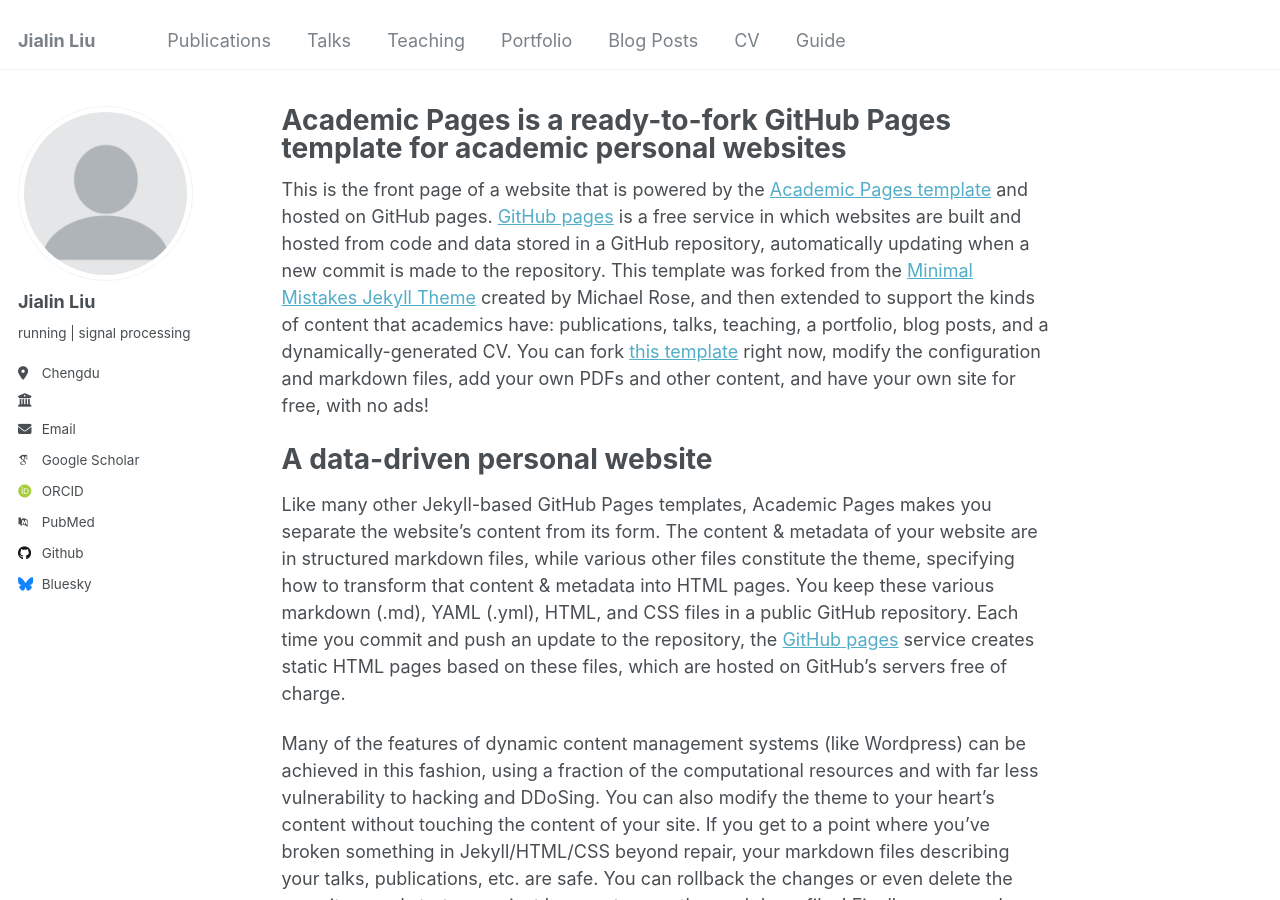
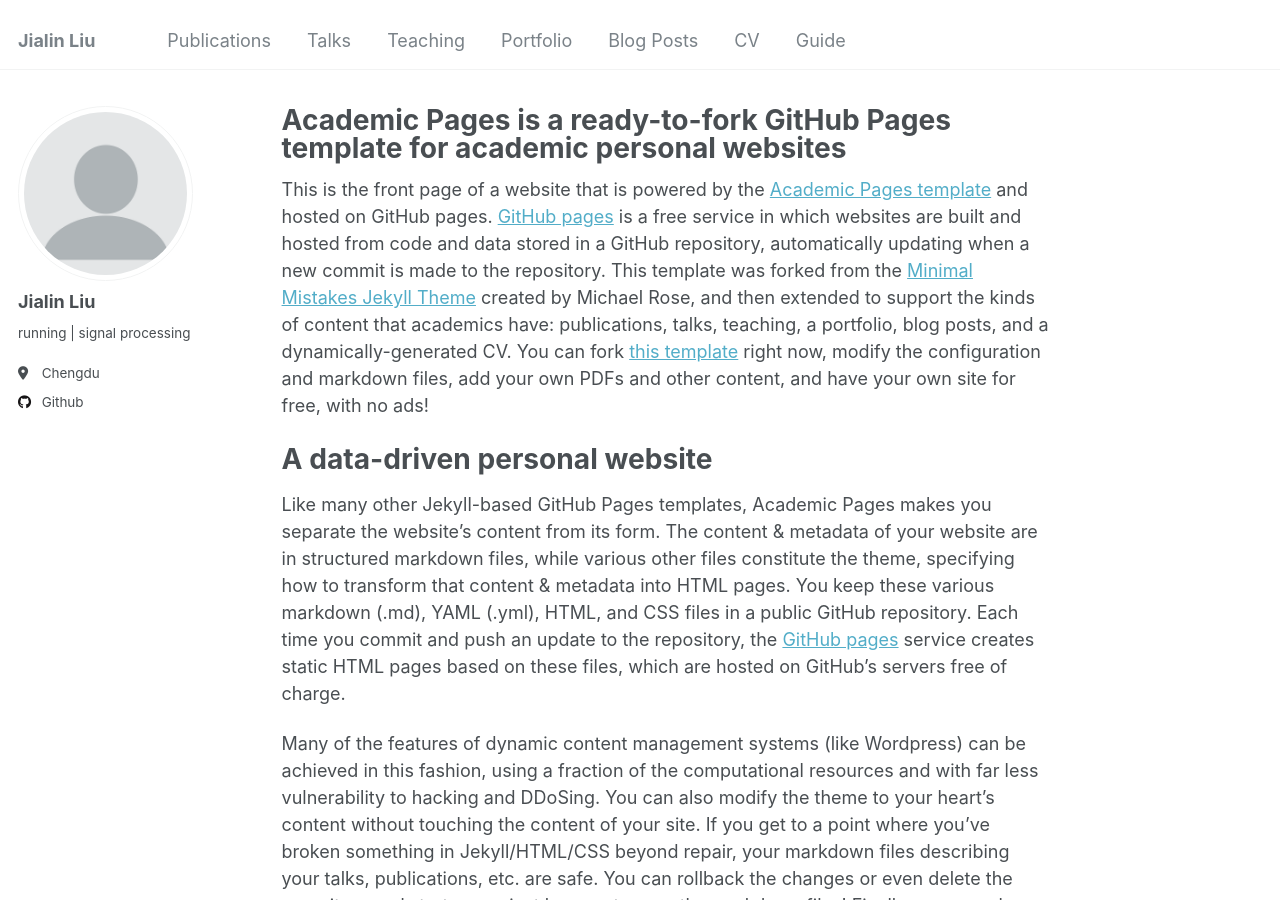
Before and after one commit to jialinliu0817/jialinliu0817.github.io, a Jekyll site: the page built from _pages/about.md, in a window 1280 px wide and 900 px high. Built offline with Jekyll 4.4.1, drawn with Linux system fonts in a browser that asks for light colours; some web fonts are replaced.

Commit message:
Update _config.yml

```diff
--- a/_config.yml
+++ b/_config.yml
@@ -26,17 +26,17 @@ author:
   pronouns         : # example: "she/her"
   bio              : "running | signal processing"
   location         : "Chengdu"
-  employer         : " "
+  #employer         : " "
   uri              : # URL
-  email            : "none@example.org"
+  #email            : "none@example.org"
 
   # Academic websites
   arxiv            : # URL - Update with the correct link to your profile
-  googlescholar    : "https://scholar.google.com/citations?user=PS_CX0AAAAAJ"
+  #googlescholar    : "https://scholar.google.com/citations?user=PS_CX0AAAAAJ"
   impactstory      : # URL
-  orcid            : "http://orcid.org/yourorcidurl"
+  #orcid            : "http://orcid.org/yourorcidurl"
   semantic         : # URL
-  pubmed           : "https://www.ncbi.nlm.nih.gov/pubmed/?term=john+snow"
+  #pubmed           : "https://www.ncbi.nlm.nih.gov/pubmed/?term=john+snow"
   researchgate     : # URL
   scopus           : # URL
 
@@ -49,7 +49,7 @@ author:
   stackoverflow    : # User number or user number and name (i.e., use "1" or "1/jeff-atwood")
 
   # Social media
-  bluesky          : "bsky.app" # Replace this with you Bluesky username
+  #bluesky          : "bsky.app" # Replace this with you Bluesky username
   facebook         : # Username
   flickr           : # Username
   foursquare       : # Username
```
